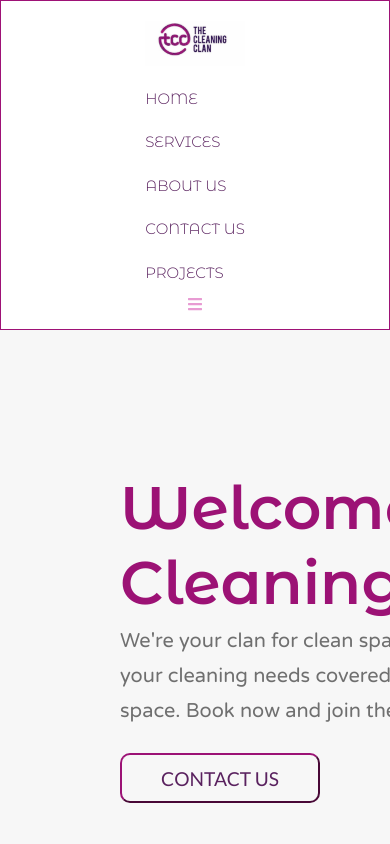
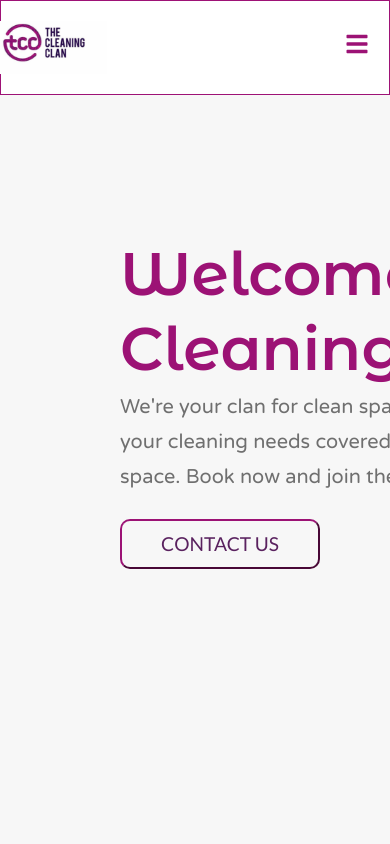
Before and after one commit to eniolaSamuel/CleaningClanProductPage, a React (Create React App) app: page / in a window 390 px wide. Shown: the top 844 px of the page. Built offline with nearby package versions, Linux system fonts and the light colour scheme; a web font is replaced by a local one.

Commit message:
cc-update

```diff
--- a/package.json
+++ b/package.json
@@ -9,6 +9,7 @@
     "emailjs-com": "^3.2.0",
     "react": "^18.2.0",
     "react-dom": "^18.2.0",
+    "react-icons": "^5.3.0",
     "react-modal": "^3.16.1",
     "react-router-dom": "^6.22.3",
     "react-scripts": "5.0.1",
--- a/src/styles/NavBar.css
+++ b/src/styles/NavBar.css
@@ -4,9 +4,8 @@
     align-items: center;
     padding: 10px 20px;
     border: 1px solid #9e1276;
-    margin: auto;
-    flex-wrap: wrap; /* Enables wrapping on smaller screens */
     background-color: #ffffff;
+    flex-wrap: wrap;
 }
 
 .tcc-logo-frame {
@@ -33,8 +32,8 @@
     padding: 0;
     margin: 0;
     display: flex;
-    gap: 20px; /* Adds spacing between links */
-    flex-wrap: wrap; /* Allows links to wrap if needed */
+    gap: 20px;
+    flex-wrap: wrap;
 }
 
 .tcc-nav-link-detail {
@@ -53,86 +52,49 @@
     transition: 0.5s;
 }
 
-.tcc-nav-link-detail:hover a {
-    transform: scale(1.2);
-    color: #9e1276;
+.tcc-contact-button-frame {
+    display: none; /* Hidden since replaced by hamburger menu */
 }
 
-.tcc-contact-button-frame {
-    width: 25%;
-    display: flex;
-    justify-content: flex-end;
+/* Hamburger Menu Styling */
+.hamburger-menu {
+    display: none; /* Hidden by default */
+    font-size: 24px;
+    cursor: pointer;
+    color: #9c1275;
 }
 
-.tcc-contact-button {
-    color: #5a225f;
-    border: 1px solid #9C1275;
-    background: transparent;
-    height: 50px;
-    width: 65%;
-    margin-top: 10px;
-    margin-left: auto;
-    margin-right: 10px;
-    border-radius: 10px;
-    padding: 8px 16px;
-    font-size: larger;
-    font-family: "Lato", sans-serif;
-    cursor: pointer;
-    transition: background-color 200ms;
-}
-
-.tcc-contact-button:hover {
-    background-color: #9C1275;
-    color: #ffffff;
-}
-
-/* Media Queries for Responsive Design */
-
-/* Adjustments for tablets */
-@media (max-width: 1024px) {
-    .tcc-nav-link-frame {
-        width: 100%;
+/* Show hamburger and hide links on small screens */
+@media (max-width: 768px) {
+    .hamburger-menu {
+        display: block; /* Show hamburger on small screens */
     }
 
-    .tcc-contact-button-frame {
+    .tcc-nav-link-frame {
+        display: none; /* Hide links by default on small screens */
         width: 100%;
-        justify-content: center;
-        margin-top: 10px;
-    }
-
-    .tcc-contact-button {
-        width: 80%;
-    }
-}
-
-/* Adjustments for mobile screens */
-@media (max-width: 768px) {
-    .navigation-main-frame {
-        flex-direction: column; /* Stack all items vertically */
+        flex-direction: column;
         text-align: center;
     }
 
-    .tcc-logo-frame {
-        margin-bottom: 10px;
+    .tcc-nav-link-frame.open {
+        display: flex; /* Show links when hamburger is clicked */
+        background-color: #ffffff;
+        position: absolute;
+        top: 60px;
+        left: 0;
+        right: 0;
+        z-index: 999;
+        padding: 10px 0;
+        border-top: 1px solid #9e1276;
     }
 
     .tcc-nav-link {
-        flex-direction: column; /* Stack navigation links */
+        flex-direction: column;
         gap: 10px;
     }
 
-    .tcc-contact-button {
-        width: 90%;
+    .tcc-nav-link-detail {
+        margin: 10px 0;
     }
 }
-
-/* Smallest screens */
-@media (max-width: 480px) {
-    .tcc-logo-frame img {
-        width: 100px;
-    }
-
-    .tcc-contact-button {
-        font-size: medium;
-    }
-}
--- a/src/views/NavBar.jsx
+++ b/src/views/NavBar.jsx
@@ -1,7 +1,7 @@
 import React, { useState } from "react";
 import "../styles/NavBar.css";
 import TCCLOGO from "../assets/svg/tccLogo.svg";
-import { FaBars, FaTimes } from "react-icons/fa"; // Icons for hamburger and close menu
+import { FaBars, FaTimes } from "react-icons/fa";
 
 const NavBar = () => {
     const [isMenuOpen, setIsMenuOpen] = useState(false);
@@ -11,7 +11,7 @@ const NavBar = () => {
         if (section) {
             section.scrollIntoView({ behavior: "smooth" });
         }
-        setIsMenuOpen(false); // Close menu after clicking a link
+        setIsMenuOpen(false);
     };
 
     let links = [
```
Also changed, not shown: 1 other file (tests, documents, lock files or other folders).
